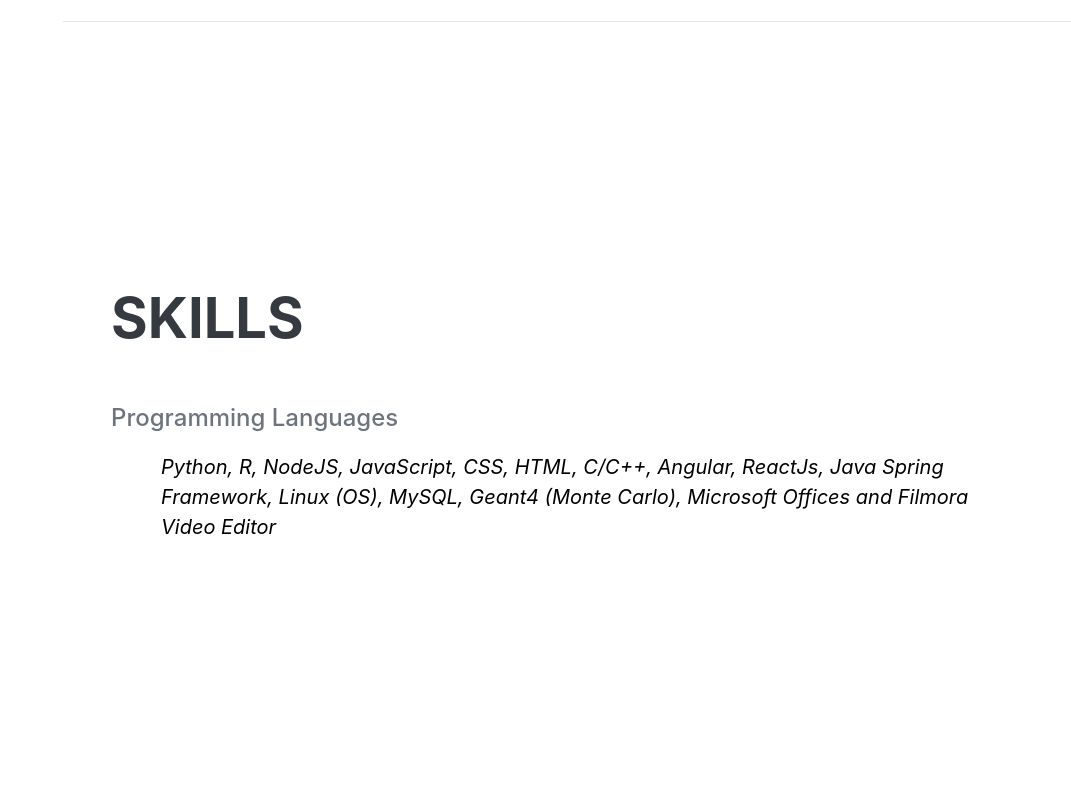
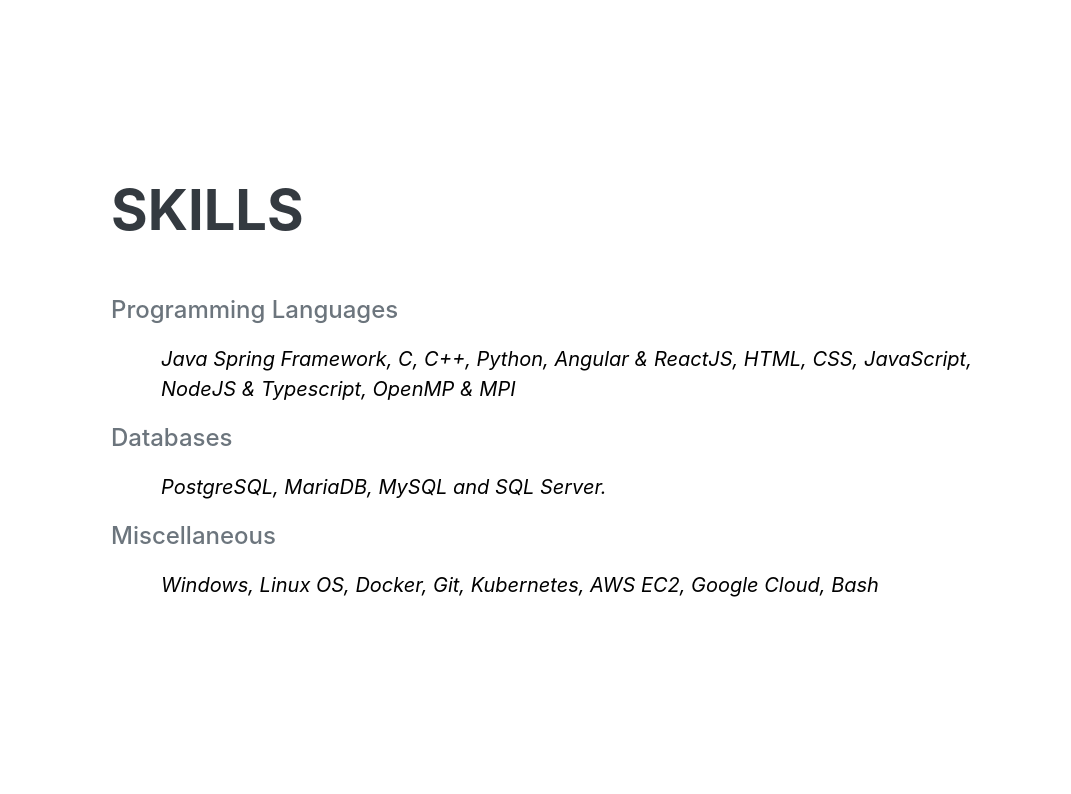
Before and after one commit to haritharash/MuhamadHarithArash, a website: page index.html in a window 1280 px wide. Shown: the part 4727-5521 px from the top of the page, without its empty margins (209-1280 px from the left). Drawn offline with nearby package versions, Linux system fonts and the light colour scheme; a web font is replaced by a local one.

Commit message:
Update index.html

```diff
--- a/index.html
+++ b/index.html
@@ -181,6 +181,9 @@
                             <div class="subheading mb-3">Master in Computer Science</div>
                             <div>Major in Computer Science</div>
                             <p>Expected Passed with Merit (2.1)</p>
+
+                        </div>
+                        <div>
                             <ul>
                                 <li>Natural Language Processing</li>
                                 <li>Image & Video Analysis</li>
@@ -230,7 +233,17 @@
                     <h2 class="mb-5">Skills</h2>
                     <div class="subheading mb-3">Programming Languages</div>
                     <ul class="fa-ul mb-0 dev-icons">
-                        <P> Python, R, NodeJS, JavaScript, CSS, HTML, C/C++, Angular, ReactJs, Java Spring Framework, Linux (OS), MySQL, Geant4 (Monte Carlo), Microsoft Offices and Filmora Video Editor</P>
+                        <P> Java Spring Framework, C, C++, Python, Angular & ReactJS, HTML, CSS, JavaScript, NodeJS & Typescript, OpenMP & MPI</P>
+                    </ul>
+
+                    <div class="subheading mb-3">Databases</div>
+                    <ul class="fa-ul mb-0 dev-icons">
+                        <P> PostgreSQL, MariaDB, MySQL and SQL Server.</P>
+                    </ul>
+
+                    <div class="subheading mb-3">Miscellaneous</div>
+                    <ul class="fa-ul mb-0 dev-icons">
+                        <P> Windows, Linux OS, Docker, Git, Kubernetes, AWS EC2, Google Cloud, Bash</P>
                     </ul>
                 </div>
             </section>
```
